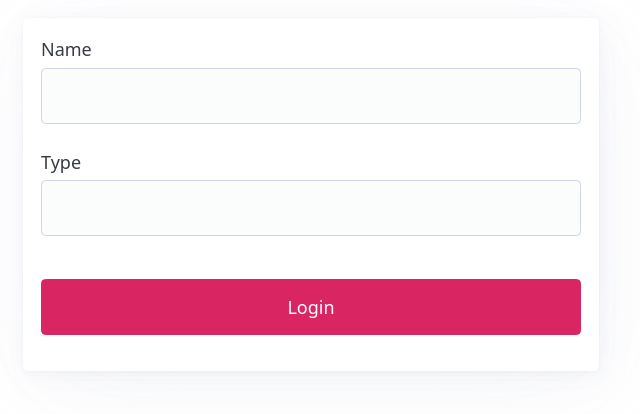
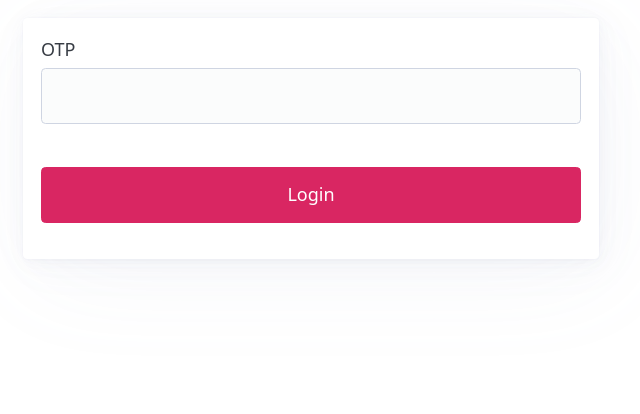
Before and after one commit to f3sys/node, a Vue app: page /login in a window 1280 px wide. Shown: the top 414 px of the page, without its empty margins (329-969 px from the left). Built offline with nearby package versions, Linux system fonts and the light colour scheme.

Commit message:
Changed login flow from scanning qr code into text input

```diff
--- a/src/views/LoginView.vue
+++ b/src/views/LoginView.vue
@@ -1,34 +1,20 @@
 <script setup lang="ts">
 import { ref } from 'vue'
 import { useNodeStore } from '../stores/node'
-import { type DetectedBarcode } from 'barcode-detector'
-import { QrcodeStream } from 'vue-qrcode-reader'
 
 const nodeStore = useNodeStore()
 
 const otp = ref("")
-
 const loading = ref(false)
-const isScannerVisible = ref(false)
 const buttonValue = ref("Login")
 
-function toggleButtonAndScanner() {
-    buttonValue.value = buttonValue.value === "Login" ? "Loading..." : "Login"
+async function onSubmit() {
+    buttonValue.value = "Loading..."
     loading.value = !loading.value
-    isScannerVisible.value = isScannerVisible.value ? false : true
-}
+    if (await nodeStore.sendOTP(otp.value))
+        await nodeStore.getNode()
 
-const onDetect = async ([firstDetectedCode]: DetectedBarcode[]) => {
-    otp.value = firstDetectedCode.rawValue
-    isScannerVisible.value = false
-    if (await nodeStore.sendOTP(otp.value)) {
-        await nodeStore.getNode()
-    }
     window.location.reload()
-}
-
-async function onSubmit() {
-    toggleButtonAndScanner()
 }
 </script>
 
@@ -38,12 +24,8 @@ async function onSubmit() {
             <form @submit.prevent="onSubmit">
                 <fieldset>
                     <label>
-                        Name
-                        <input :value="nodeStore.name" :disabled="loading" name="name" readonly />
-                    </label>
-                    <label>
-                        Type
-                        <input :value="nodeStore.type" :disabled="loading" name="type" readonly />
+                        OTP
+                        <input v-model="otp" :aria-busy="loading" :disabled="loading" name="otp" />
                     </label>
                 </fieldset>
 
@@ -52,7 +34,7 @@ async function onSubmit() {
                 </button>
             </form>
         </article>
-        <dialog :open="isScannerVisible">
+        <!-- <dialog :open="isScannerVisible">
             <article class="max-w-lg">
                 <header>
                     <hgroup style="margin-bottom: 0px">
@@ -67,6 +49,6 @@ async function onSubmit() {
                     </button>
                 </footer>
             </article>
-        </dialog>
+        </dialog> -->
     </main>
 </template>
```
